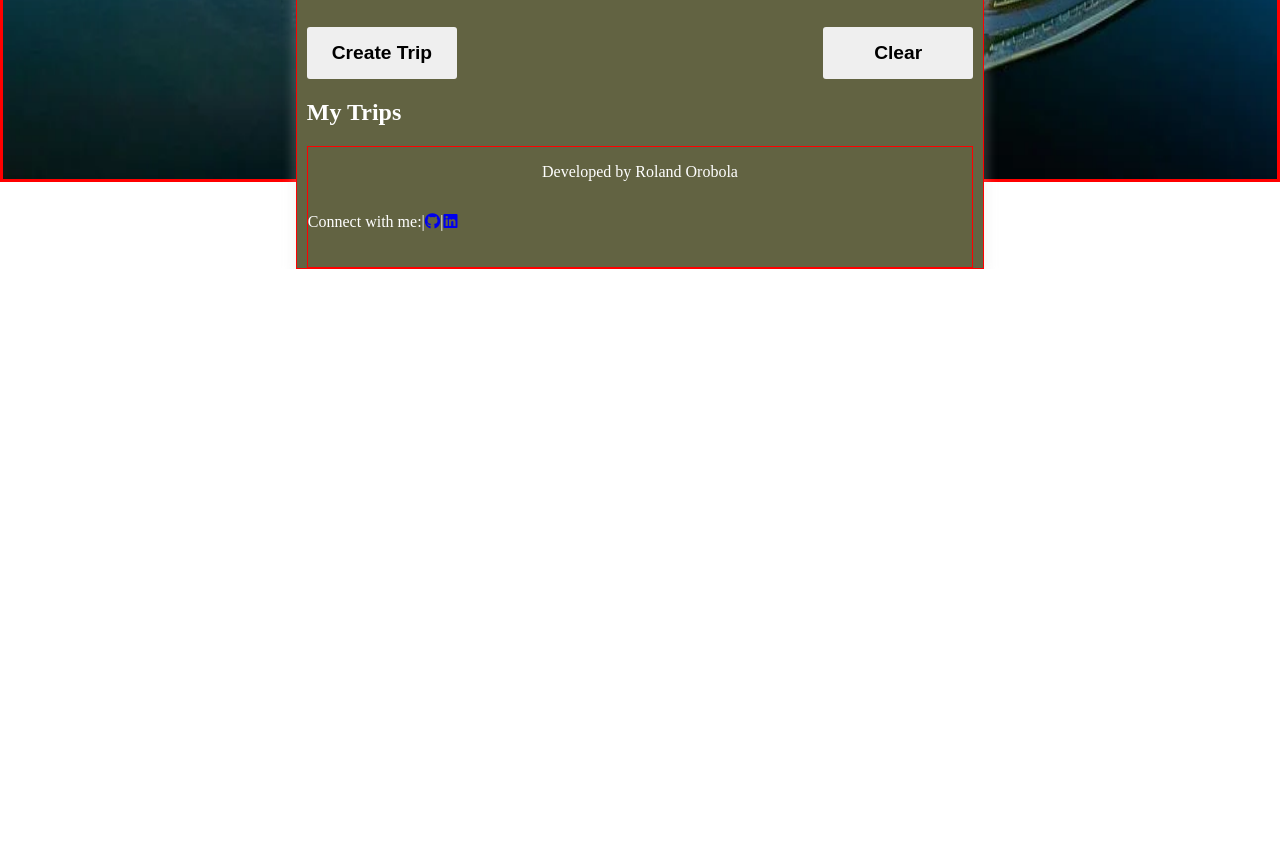
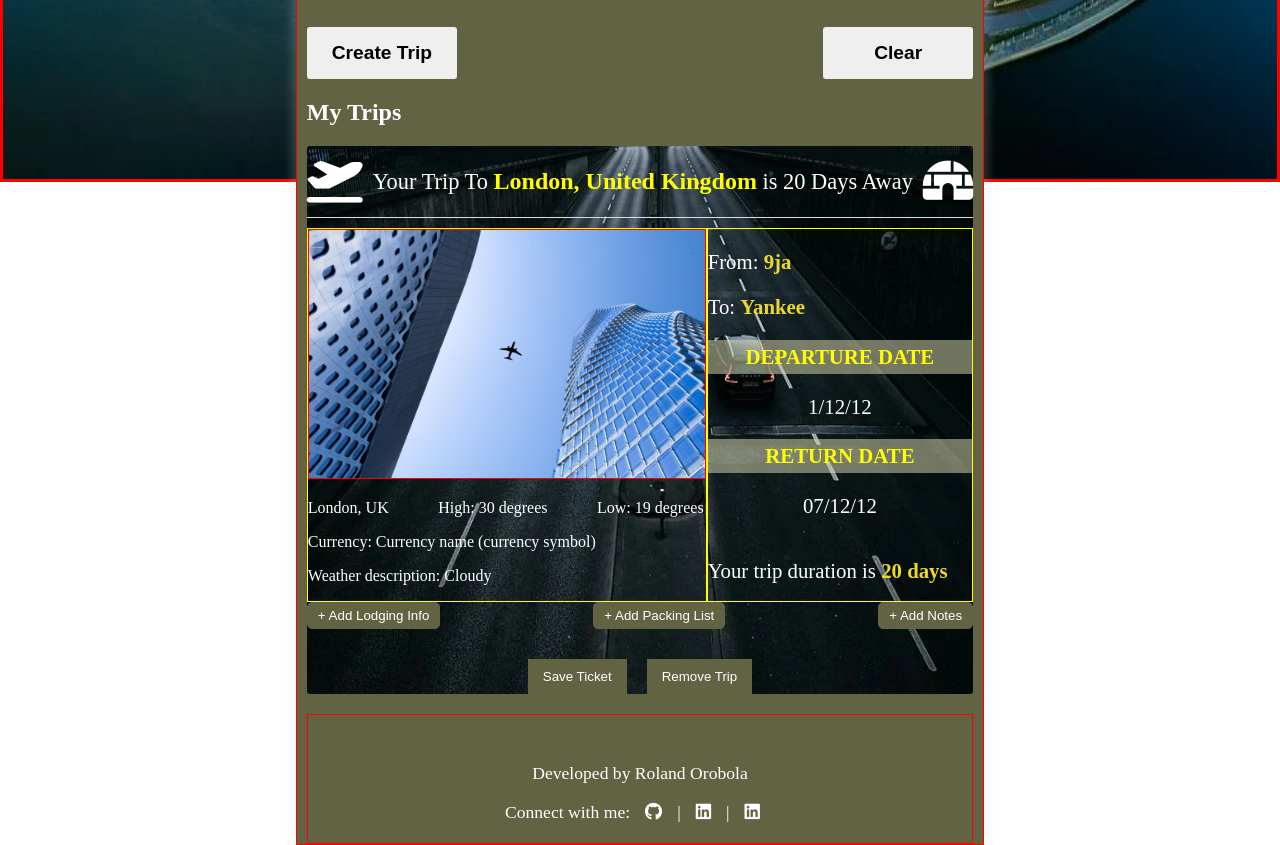
Before and after one commit to rolandexplore93/travel-application, a website built with webpack: page src/client/views/index.html in a window 1280 px wide. Shown: the part 618-1463 px from the top of the page. Before the commit the page ends 887 px from the top, so only its background shows below. Built offline with nearby package versions, Linux system fonts and the light colour scheme.

Commit message:
Make change and modify the project architure files

```diff
--- a/package.json
+++ b/package.json
@@ -37,6 +37,7 @@
     "css-loader": "^6.7.1",
     "css-minimizer-webpack-plugin": "^3.4.1",
     "file-loader": "^6.2.0",
+    "html-loader": "^3.1.0",
     "html-webpack-plugin": "^5.5.0",
     "image-minimizer-webpack-plugin": "^3.2.3",
     "imagemin-gifsicle": "^7.0.0",
--- a/src/client/js/procedures.txt
+++ b/src/client/js/procedures.txt
@@ -5,3 +5,6 @@
 // Set up webpack to get the application running on localhost, webpack-development and webpack-production
 // Install url-loader in webpack to process images as base64 strings
 // Install CopyWebpackPlugin to copy all images into the dist folder
+// Apply styles to webpage
+
+//Start writing the functionalities
--- a/src/client/styles/base.scss
+++ b/src/client/styles/base.scss
@@ -10,6 +10,7 @@ body {
     font-size: 16px;
     height: 100vh;
     background-image: url('../media/panorama-2117310__480.webp');
+    // background-image: url('../media/airplane-6674689_1920.jpg');
     background-repeat: no-repeat;
     background-size: 100% 100%;
     display: grid;
@@ -23,9 +24,9 @@ body {
     color: #fff;
     padding: 0px 10px;
     background: rgb(98, 99, 66);
-    // background-image: url('../media/panorama-2117310__480.webp');
-    // background-repeat: no-repeat;
-    // background-size: 100% 100%;
+    // background-image: url('../media/road-6654573__480.webp');
+    background-repeat: no-repeat;
+    background-size: 100% 100%;
     border: 1px solid red;
     // text-align: center;
     // display: grid;
--- a/src/client/styles/footer.scss
+++ b/src/client/styles/footer.scss
@@ -1,11 +1,21 @@
 footer {
     text-align: center;
+    padding-top: 30px;
     padding-bottom: 20px;
+    display: flex;
+    flex-direction: column;
+    font-size: 1.1rem;
+
 
     > .contact {
         display: flex;
-        // justify-content: space-between;
-        place-items: center center;
+        align-self: center;
+        // border: 1px solid yellow;
+
+        > * {
+            margin-right: 15px;
+            color: #fff;
+        }
     }
 }
 
--- /dev/null
+++ b/src/client/styles/triprecord.scss
@@ -0,0 +1,175 @@
+.trip__record {
+    // border: 1px solid yellow;
+}
+
+.trip__card {
+    // border: 1px solid red;
+    border-radius: 3px;
+    background-image: url('../media/road-6654573__480.webp');
+    background-repeat: no-repeat;
+    background-size: 100% 100%;
+    margin-bottom: 20px;
+
+    .card__header {
+        // background: red;
+        display: flex;
+        justify-content: space-between;
+        align-items: center;
+        font-size: 1.4rem;
+        border-bottom: 1px solid #ddd;
+        margin-bottom: 10px;
+
+        #loc {
+            color: yellow;
+            font-size: 1.5rem;
+            font-weight: 800;
+        }
+    }
+
+    .trip__details {
+        display: flex;
+        // border: 1px solid red;
+        // justify-content: space-between;
+        width: 100%;
+
+        .trip__destination {
+            border: 1px solid yellow;
+            width: 60%;
+
+            > img {
+                border: 1px solid red;
+                height: 250px;
+                width: 100%;
+
+            }
+
+            > p:nth-child(2){
+                // color: rgb(236, 217, 41);
+                display: flex;
+                justify-content: space-between;
+                padding-right: 2px;
+            }
+
+        }
+
+        .trip__order {
+            border: 1px solid yellow;
+            width: 40%;
+            position: relative;
+
+            > p {
+                font-size: 1.3rem;
+            }
+
+            > p:nth-child(3), > p:nth-child(5){
+                color: yellow;
+                font-weight: 800;
+                background: rgba(223, 223, 181, 0.5);
+                padding: 5px 0;
+                text-align: center;
+            }
+
+            > p:nth-child(4), > p:nth-child(6){
+                text-align: center;
+            }
+
+            > p:nth-child(7) {
+                position: relative;
+                bottom: -20px;
+                // border: 1px solid red;
+            }
+
+            p > span {
+                color: rgb(236, 217, 41);
+                font-weight: bold;
+            }
+        };
+    }
+
+    .trip__extra {
+        // border: 1px solid red;
+        display: flex;
+        justify-content: space-between;
+        margin-top: 0px;
+        margin-bottom: 30px;
+    }
+
+    .trip__decision {
+        display: flex;
+        justify-content: center;
+        margin-bottom: 20px;
+
+        button:nth-last-child(1) {
+            margin-left: 10px;
+            border-radius: 0;
+            border: 0;
+            padding: 10px 15px;
+        }
+        button:nth-last-child(1):hover {
+            background-color: red;
+            color: rgb(219, 159, 159);
+        }
+
+        button:nth-last-child(2) {
+            margin-right: 10px;
+            border-radius: 0;
+            border: 0;
+            padding: 10px 15px;
+        }
+
+        button:nth-last-child(2):hover {
+            background-color: green;
+            color: greenyellow;
+        }
+    }
+
+    button {
+        padding: 5px 10px;
+        border-radius: 5px;
+        cursor: pointer;
+        outline: 0;
+        border: 1px solid rgb(98, 99, 66);
+        background-color: rgb(98, 99, 66);
+        color: #fff;
+    }
+
+    button:hover {
+        color: yellow;
+        background-color: rgb(98, 99, 66);
+        border: 1px solid rgb(98, 99, 66);
+    }
+}
+
+// <div class="trip__card">
+//                     <div class="card__header">
+//                         <i class="fab fa-github" aria-hidden="true"></i>
+//                         <p>Your Trip To <span id="loc">London, United Kingdom</span> is <span id="days-left">20</span> Days Away</p>
+//                         <i class="fab fa-github" aria-hidden="true"></i>
+//                     </div>
+//                     <div class="trip__details">
+//                         <div class="trip__destination">
+//                             <img src="" alt="destination">
+//                             <p id="about-country"><span>London, UK</span>, High:<span>30 degrees</span>, Low: <span>19 degrees</span></p>
+//                             <p id="currency">Currency: <span id="currency-name">Currency name</span> (<span id="currency-symbol">currency symbol</span>)</p>
+//                             <p id="country-weather">Weather description: <span id="weather-description">Cloudy</span></p>
+//                         </div>
+//                         <div class="trip__order">
+//                             <p>From: <span id="from-country">9ja</span></p>
+//                             <p>To: <span id="to-country">Yankee</span></p>
+//                             <p id="departure">DEPARTURE DATE</p>
+//                             <p id="departure-date">1/12/12</p>
+//                             <p id="return">RETURN DATE</p>
+//                             <p id="return-date">07/12/12</p>
+//                             <p id="duration">Your trip duration is <span>20 days</span></p>
+//                         </div>
+//                     </div>
+//                     <div class="trip__extra">
+//                         <button class="item lodging__info">+ Add lodging info</button>
+//                         <button class="item packing__list">+ Add packing list</button>
+//                         <button class="item notes">+ Add notes</button>
+//                     </div>
+//                     <div class="trip__decision">
+//                         <button class="trip__decide save__ticket"></button>
+//                         <button class="trip__decide remove__trip"></button>
+//                     </div>
+//                 </div>
--- a/src/client/views/index.html
+++ b/src/client/views/index.html
@@ -39,17 +39,19 @@
             <div class="trip">
                 <h2>My Trips</h2>
             </div>
-            <div class="trip__record"></div>
-            <!-- <div class="trip__card">
+            <div class="trip__record">
+
+                <div class="trip__card">
                     <div class="card__header">
-                    <i class="fab fa-github" aria-hidden="true"></i>
+                        <i class="fas fa-plane-departure fa-2x"></i>
                         <p>Your Trip To <span id="loc">London, United Kingdom</span> is <span id="days-left">20</span> Days Away</p>
-                    <i class="fab fa-github" aria-hidden="true"></i>
+                        <i class="fas fa-igloo fa-2x" aria-hidden="true"></i>
                     </div>
                     <div class="trip__details">
                         <div class="trip__destination">
-                        <img src="" alt="destination">
-                        <p id="about-country"><span>London, UK</span>, High:<span>30 degrees</span>, Low: <span>19 degrees</span></p>
+                            <img src="<%= require('../media/airplane-6674689_1920.jpg') %>" width="200" height="200">
+                            <!-- <img src= alt=""> -->
+                            <p class="" id="about-country"><span>London, UK</span><span>High: 30 degrees</span><span>Low: 19 degrees</span></p>
                             <p id="currency">Currency: <span id="currency-name">Currency name</span> (<span id="currency-symbol">currency symbol</span>)</p>
                             <p id="country-weather">Weather description: <span id="weather-description">Cloudy</span></p>
                         </div>
@@ -64,23 +66,29 @@
                         </div>
                     </div>
                     <div class="trip__extra">
-                    <button class="item lodging__info">+ Add lodging info</button>
-                    <button class="item packing__list">+ Add packing list</button>
-                    <button class="item notes">+ Add notes</button>
+                        <button class="item lodging__info">+ Add Lodging Info</button>
+                        <button class="item packing__list">+ Add Packing List</button>
+                        <button class="item notes">+ Add Notes</button>
                     </div>
                     <div class="trip__decision">
-                    <button class="trip__decide save__ticket"></button>
-                    <button class="trip__decide remove__trip"></button>
+                        <button class="trip__decide save__ticket">Save Ticket</button>
+                        <button class="trip__decide remove__trip">Remove Trip</button>
                     </div>
-            </div> -->
+                </div>
+
+            </div>
+
         </section>
         <footer>
             <p>Developed by Roland Orobola</p>
             <div class="contact">
-                <p>Connect with me:</p>
-                <span> | </span>
+                <span>Connect with me:</span>
                 <a href="https://github.com/rolandexplore93" target="_blank" rel="noopener noreferrer">
                     <i class="fab fa-github" aria-hidden="true"></i>
+                </a>
+                <span> | </span>
+                <a href="https://www.linkedin.com/in/roland-orobola-607439106/" target="_blank" rel="noopener noreferrer">
+                    <i class="fab fa-linkedin" aria-hidden="true"></i>
                 </a>
                 <span> | </span>
                 <a href="https://www.linkedin.com/in/roland-orobola-607439106/" target="_blank" rel="noopener noreferrer">
--- a/webpack.dev.js
+++ b/webpack.dev.js
@@ -2,6 +2,9 @@ const path = require("path");
 const webpack = require("webpack");
 const HtmlWebPackPlugin = require("html-webpack-plugin")
 const CopyWebpackPlugin = require('copy-webpack-plugin');
+
+// const MiniCssExtractPlugin = require("mini-css-extract-plugin");
+// import html from "./file.html";
 
 module.exports = {
     entry: "./src/client/index.js",
@@ -19,13 +22,6 @@ module.exports = {
                 use: [ 'style-loader', 'css-loader', 'sass-loader' ]
             },
             {
-                test:/\.(s*)css$/,
-                use: ExtractTextPlugin.extract({
-                    fallback: 'style-loader',
-                    use: ['css-loader','sass-loader']
-                })
-            },
-            {
                 test: /\.(png|jp(e*)g|svg)$/,
                 use: [{
                     loader: 'url-loader',
@@ -34,7 +30,30 @@ module.exports = {
                         name: 'images/[hash]-[name].[ext]'
                     }
                 }]
-            }
+            },
+            {
+                test: /\.(png|svg|jpg|jpeg|gif)$/i,
+                // use: [
+                //     {
+                //       loader: 'url-loader',
+                //       options: {
+                //         limit: 8192,
+                //       }
+                //     },
+                //   ],
+                type: 'asset/resource',
+            },
+            {
+                test: /\.(png|svg|jpg|jpeg|gif)$/i,
+                loader: "file-loader",
+                options: {
+                    name: '[name].[hash:6].[ext]',
+                    outputPath: 'images',
+                    publicPath: 'images',
+                    emitFile: true,
+                    esModule: false
+                }
+            },
         ]
     },
     plugins: [
@@ -42,9 +61,11 @@ module.exports = {
             template: "./src/client/views/index.html",
             filename: "./index.html"
         }),
-        new CopyWebpackPlugin([
-            {from:'src/media',to:'images'}
-        ]),
+        new CopyWebpackPlugin({
+            patterns: [
+                { from: 'src/client/media', to: 'dist' }
+            ]
+        }),
     ]
 
 }
```
Also changed, not shown: src/client/index.js (+8 -1 lines), src/client/media/earth-11015__480.jpg (added), src/client/media/road-6654573__480.webp (added), 1 other file. Lines whose indentation alone changed are shown as unchanged.
